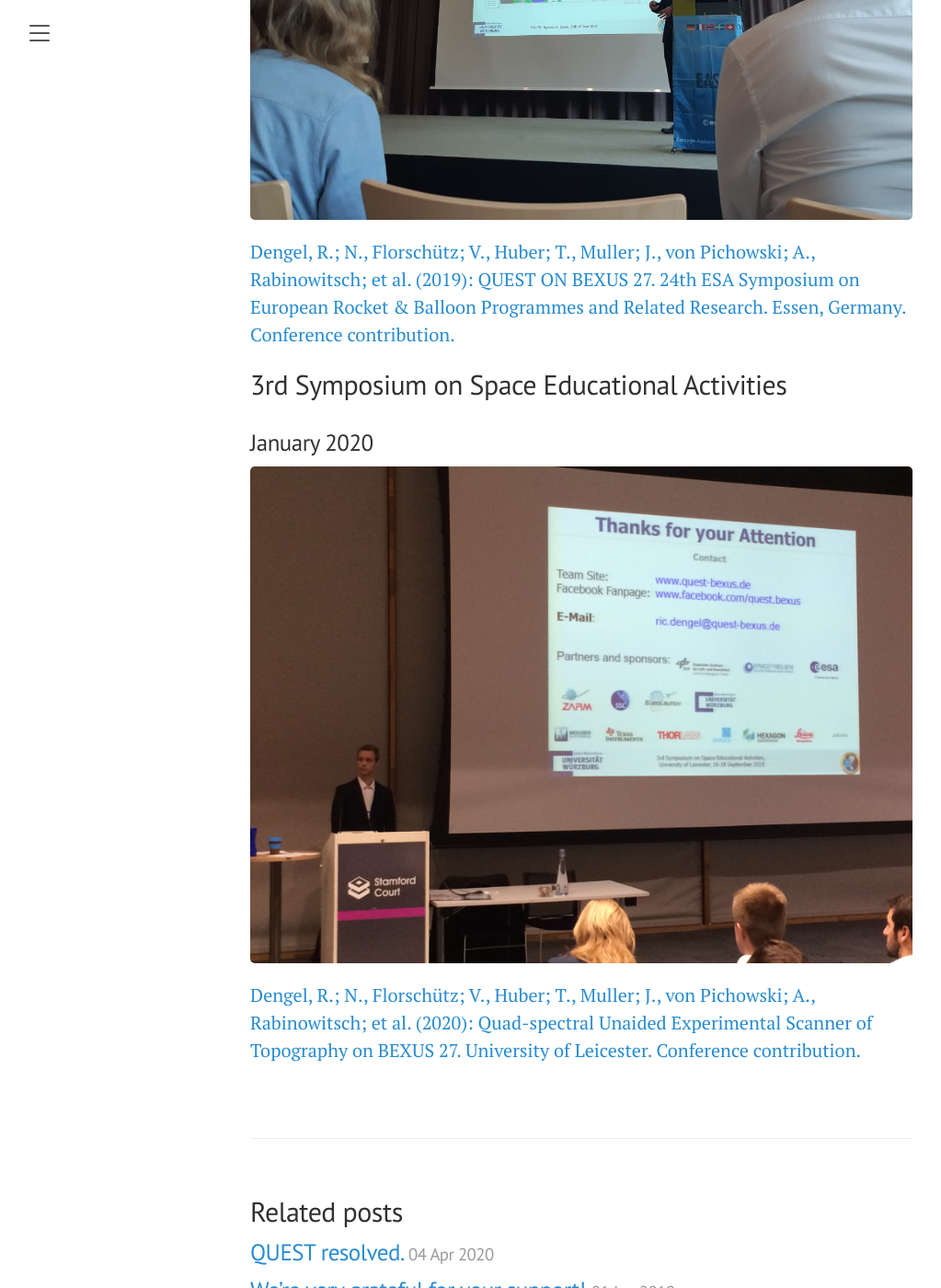
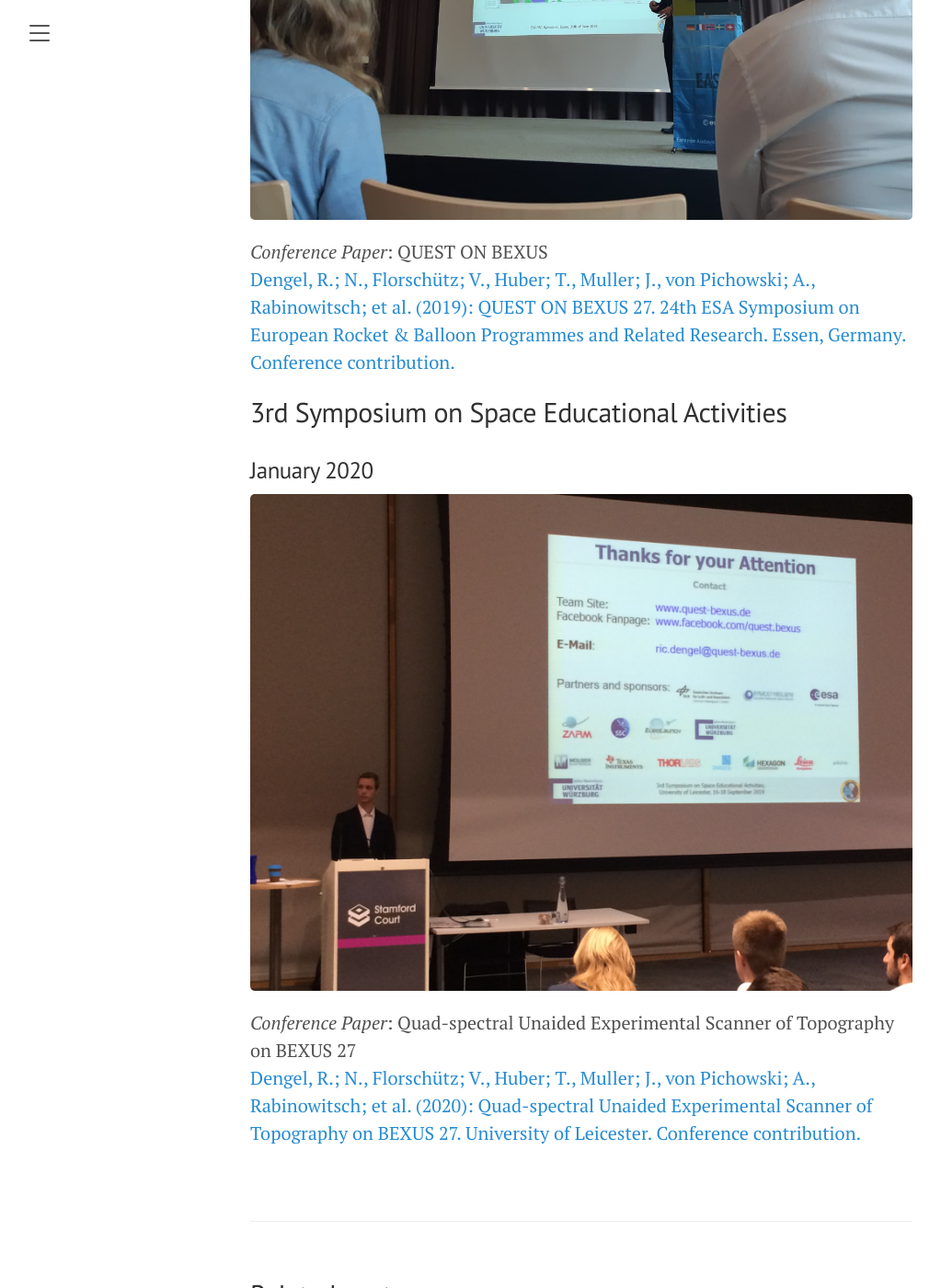
Before and after one commit to jvpichowski/quest-bexus, a Jekyll site: the page built from website/_posts/2020-01-01-conferences.md, in a window 1280 px wide and 1400 px high, scrolled down 760 px. Shown: the whole window at 92% size, without its empty margins (8-1031 px from the left). Built offline with Jekyll 4.4.1, drawn with Linux system fonts in a browser that asks for light colours.

Commit message:
Small improvments

```diff
--- a/website/_posts/2020-01-01-conferences.md
+++ b/website/_posts/2020-01-01-conferences.md
@@ -11,6 +11,7 @@ Our lead system engineer [Ric Dengel](https://www.linkedin.com/in/ric-dengel/) w
 
 ![Ric Dengel at PAC]({{ site.url }}/images/PAC.jpg){:class="img-responsive"}
 
+*Conference Paper*: QUEST ON BEXUS\
 [Dengel, R.; N., Florschütz; V., Huber; T., Muller; J., von Pichowski; A., Rabinowitsch; et al. (2019): QUEST ON BEXUS 27. 24th ESA Symposium on European Rocket & Balloon Programmes and Related Research. Essen, Germany. Conference contribution.](https://www.researchgate.net/publication/337784585_QUEST_ON_BEXUS_27)
 
 ## 3rd Symposium on Space Educational Activities
@@ -19,4 +20,5 @@ Our lead system engineer [Ric Dengel](https://www.linkedin.com/in/ric-dengel/) w
 
 ![Ric Dengel at SSEA]({{ site.url }}/images/SSEA.jpg){:class="img-responsive"}
 
+*Conference Paper*: Quad-spectral Unaided Experimental Scanner of Topography on BEXUS 27\
 [Dengel, R.; N., Florschütz; V., Huber; T., Muller; J., von Pichowski; A., Rabinowitsch; et al. (2020): Quad-spectral Unaided Experimental Scanner of Topography on BEXUS 27. University of Leicester. Conference contribution.](https://hdl.handle.net/2381/12609308.v1)
```
Also changed, not shown: website/_posts/2018-09-01-ear.md (+1 -1 lines).
